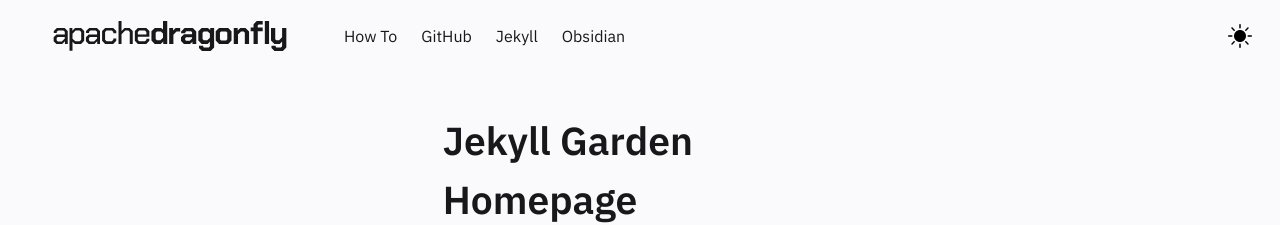
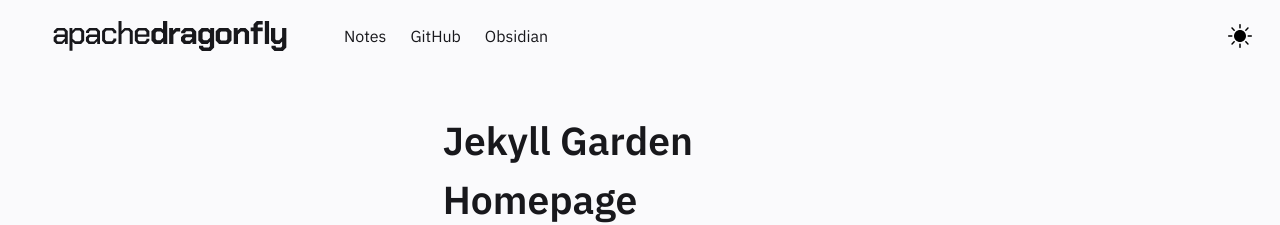
Before and after one commit to apachedragonfly/apachedragonfly1.github.io, a Jekyll site: the page built from pages/index.md, in a window 1280 px wide. Shown: the top 225 px of the page. Built offline with Jekyll 4.4.1, drawn with Linux system fonts in a browser that asks for light colours.

Commit message:
Update Header.html

```diff
--- a/_includes/Header.html
+++ b/_includes/Header.html
@@ -54,14 +54,11 @@
 
     <div id="navbarBasicExample" class="navbar-menu">
       <div class="navbar-start">
-        <a href="../posts/how-to"  class="navbar-item">
-          How To
+        <a href="../notes/Public" target="_blank" class="navbar-item">
+          Notes
         </a>
-        <a href="https://github.com/Jekyll-Garden/jekyll-garden.github.io" target="_blank" class="navbar-item">
+        <a href="https://github.com/apachedragonfly" target="_blank" class="navbar-item">
           GitHub
-        </a>
-        <a href="https://jekyllrb.com/" target="_blank"  class="navbar-item">
-          Jekyll
         </a>
         <a href="https://obsidian.md/"  target="_blank" class="navbar-item">
           Obsidian
```
